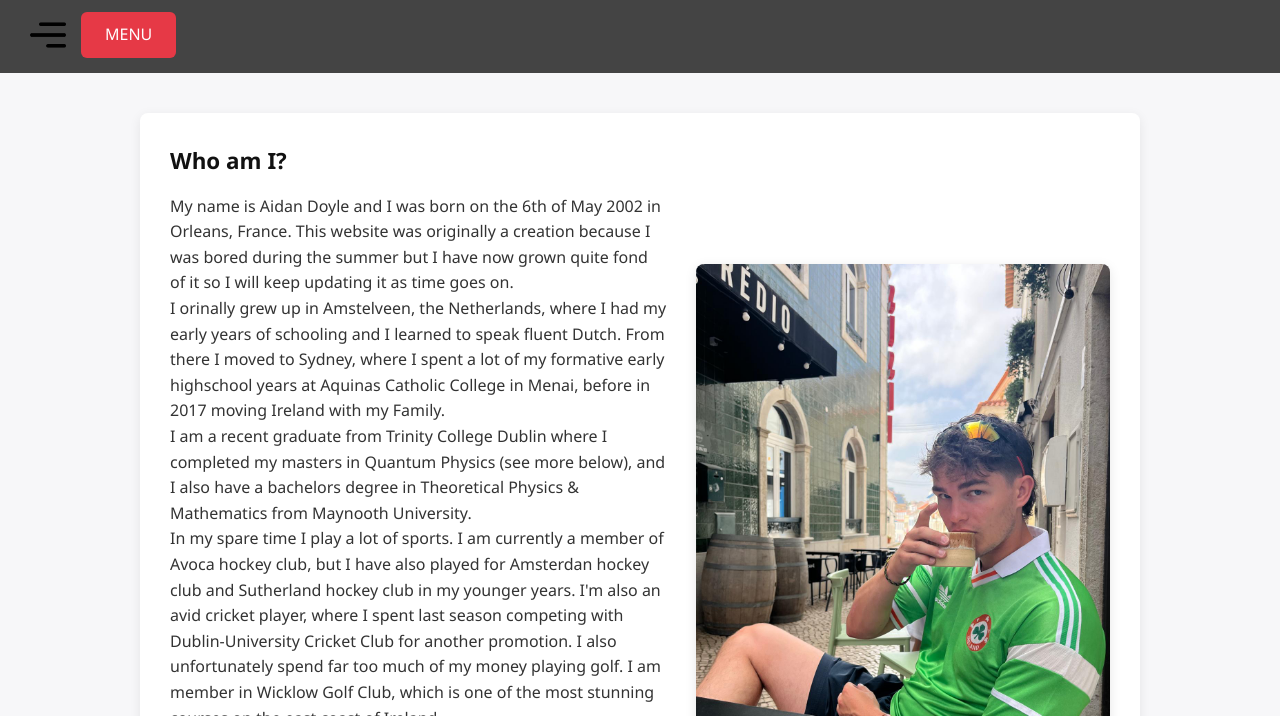
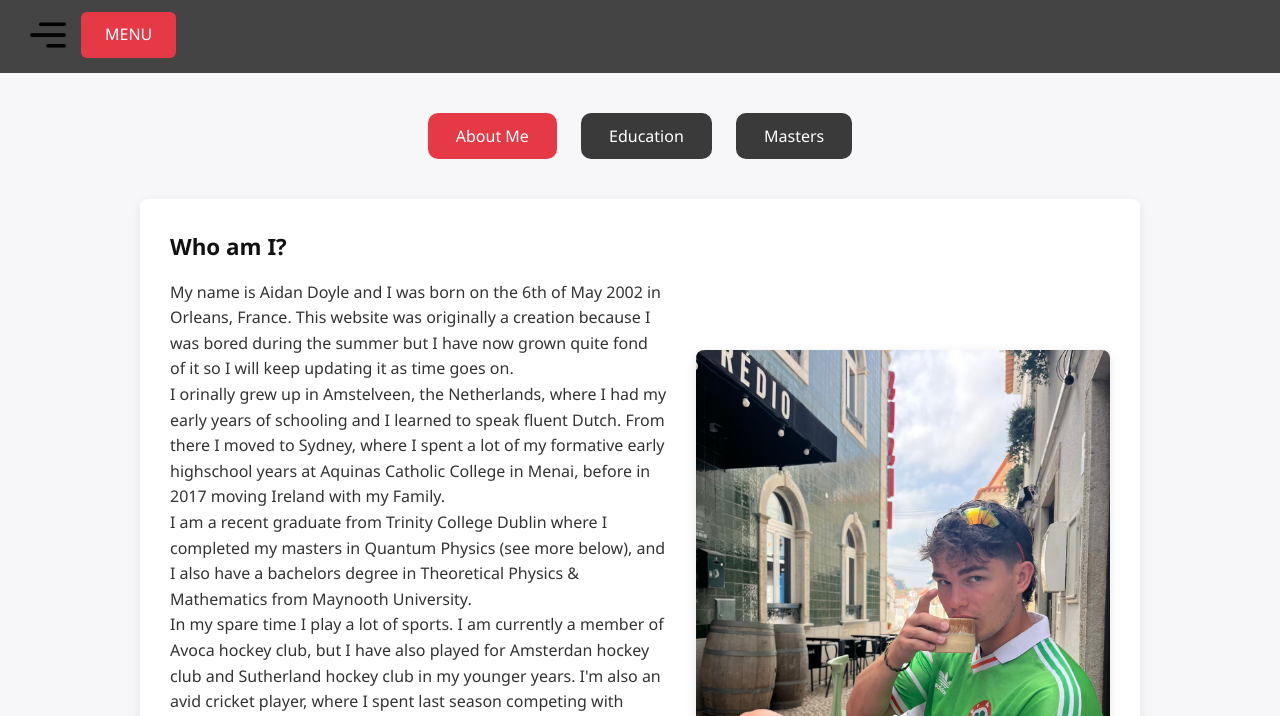
Before and after one commit to Aidan-Doyle-2/Website, a plain HTML site: page linked pages/about me.html in a window 1280 px wide. Shown: the part 84-800 px from the top of the page. Drawn offline with Linux system fonts and the light colour scheme.

Commit message:
updates to about me

```diff
--- a/linked pages/about me.html
+++ b/linked pages/about me.html
@@ -45,7 +45,15 @@
         }
     </script>
 
+    <!-- About Me Category Buttons -->
+    <div class="about-tabs" style="text-align: center; margin: 40px 0;">
+        <button class="about-btn active" onclick="showAboutSection('about-me', this)">About Me</button>
+        <button class="about-btn" onclick="showAboutSection('education', this)">Education</button>
+        <button class="about-btn" onclick="showAboutSection('masters', this)">Masters</button>
+    </div>
+
     <!-- Who am I section -->
+    <div id="about-me" class="about-section">
         <div class="flex-section">
             <div class="text">
                 <h3>Who am I?</h3>
@@ -86,8 +94,10 @@
                 <img src="../photo_of_me2.jpg" alt="Photo of Aidan Doyle">
             </div>
         </div>
+    </div>
 
     <!-- Undergraduate section -->
+    <div id="education" class="about-section">
         <div class="flex-section">
             <div class="photo">
                 <img src="../undergrad_photo.jpg" alt="Aidan Doyle Graduation Photo">
@@ -126,7 +136,6 @@
             </div>
         </div>
 
-    <!-- Masters section -->
         <div class="flex-section">
             <div class="text">
                 <h3>My Masters Degree</h3>
@@ -172,6 +181,23 @@
             </div>
 
         </div>
+    </div>
+
+    <script>
+    function showAboutSection(sectionId, btn) {
+        // Hide all sections
+        const sections = document.querySelectorAll('.about-section');
+        sections.forEach(section => section.style.display = 'none');
+
+        // Remove 'active' class from all buttons
+        const buttons = document.querySelectorAll('.about-btn');
+        buttons.forEach(button => button.classList.remove('active'));
+
+        // Show the selected section and mark button active
+        document.getElementById(sectionId).style.display = 'block';
+        btn.classList.add('active');
+    }
+    </script>
 
 </body>
 </html>
--- a/style.css
+++ b/style.css
@@ -135,7 +135,7 @@ body {
   justify-content: space-between;
   gap: 30px;
   max-width: 1000px;
-  margin: 40px auto;
+  margin: 20px auto;
   padding: 30px;
   background: #fff;
   border-radius: 8px;
@@ -291,3 +291,40 @@ body {
     flex: 1;
   }
 }
+
+.about-btn {
+    background-color: #3a3a3a;
+    color: white;
+    border: none;
+    padding: 12px 28px;
+    margin: 0 10px;
+    border-radius: 10px;
+    cursor: pointer;
+    font-size: 1em;
+    transition: 0.3s;
+}
+
+.about-btn:hover {
+    background-color: #5c5c5c;
+}
+
+.about-btn.active {
+    background-color: #e63946;
+}
+
+.about-section {
+    background: none;
+    box-shadow: none;
+    padding: 0;
+    margin: 0;
+}
+
+/* Hide all about sections by default */
+.about-section {
+    display: none;
+}
+
+/* Only show the main About Me section on load */
+#about-me {
+    display: block;
+}
```
Lines whose indentation alone changed are shown as unchanged.
